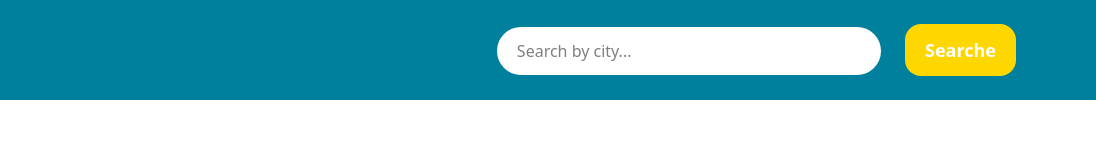
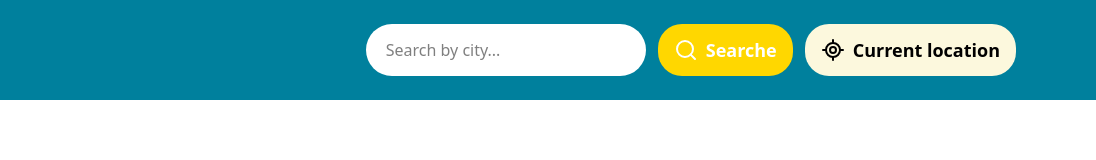
Before and after one commit to OUTLITAchraf/BriefMeteo, a website: page index.html in a window 1280 px wide. Shown: the full height of the page, 184-1280 px from the left. Drawn offline with Linux system fonts and the light colour scheme.

Commit message:
modifier la partie navbar et ajoute fichier js

```diff
--- a/index.html
+++ b/index.html
@@ -1,6 +1,5 @@
 <!DOCTYPE html>
 <html lang="en">
-
   <head>
     <meta charset="UTF-8" />
     <meta name="viewport" content="width=device-width, initial-scale=1.0" />
@@ -11,14 +10,69 @@
 
   <body>
     <nav class="bg-[#00809D] flex items-center justify-between px-20">
-        <img src="./Img/Météo-removebg-preview.png" alt="logo" class="w-25 h-25" />
-        <div class="space-x-5">
-            <input type="text" placeholder="Search by city..." class="py-3 pl-5 w-96 rounded-4xl bg-white focus:outline-none focus:ring-2" />
-            <button class="bg-[#FFD700] text-white text-lg font-semibold py-3 px-5 cursor-pointer rounded-2xl">
+      <img
+        src="./Img/Météo-removebg-preview.png"
+        alt="logo"
+        class="w-25 h-25"
+      />
+      <div class="flex space-x-3">
+        <input
+          type="text"
+          placeholder="Search by city..."
+          class="py-3 pl-5 w-70 rounded-4xl bg-white focus:outline-none focus:ring-2"
+        />
+        <button
+          class="flex items-center gap-2 bg-[#FFD700] text-white text-lg font-semibold py-3 px-4 cursor-pointer rounded-3xl"
+        >
+          <svg
+            xmlns="http://www.w3.org/2000/svg"
+            width="24"
+            height="24"
+            viewBox="0 0 24 24"
+            fill="none"
+            stroke="currentColor"
+            stroke-width="2"
+            stroke-linecap="round"
+            stroke-linejoin="round"
+            class="lucide lucide-search-icon lucide-search"
+          >
+            <path d="m21 21-4.34-4.34" />
+            <circle cx="11" cy="11" r="8" />
+          </svg>
           Searche
+        </button>
+        <button
+          class="flex items-center gap-2 bg-[#FCF8DD] text-lg font-semibold py-3 px-4 cursor-pointer rounded-3xl"
+        >
+          <svg
+            xmlns="http://www.w3.org/2000/svg"
+            width="24"
+            height="24"
+            viewBox="0 0 24 24"
+            fill="none"
+            stroke="currentColor"
+            stroke-width="2"
+            stroke-linecap="round"
+            stroke-linejoin="round"
+            class="lucide lucide-locate-fixed-icon lucide-locate-fixed"
+          >
+            <line x1="2" x2="5" y1="12" y2="12" />
+            <line x1="19" x2="22" y1="12" y2="12" />
+            <line x1="12" x2="12" y1="2" y2="5" />
+            <line x1="12" x2="12" y1="19" y2="22" />
+            <circle cx="12" cy="12" r="7" />
+            <circle cx="12" cy="12" r="3" />
+          </svg>
+          Current location
         </button>
       </div>
     </nav>
+    <main>
+
+    </main>
+    <!-- <footer class="bg-[#00809D] text-white text-center py-5 my-40">
+      <p>&copy; 2023 Météo. All rights reserved.</p>
+    </footer> -->
+    <script src="script.js"></script>
   </body>
-
 </html>
```
Also changed, not shown: script.js (added), src/output.css. Lines whose indentation alone changed are shown as unchanged.
